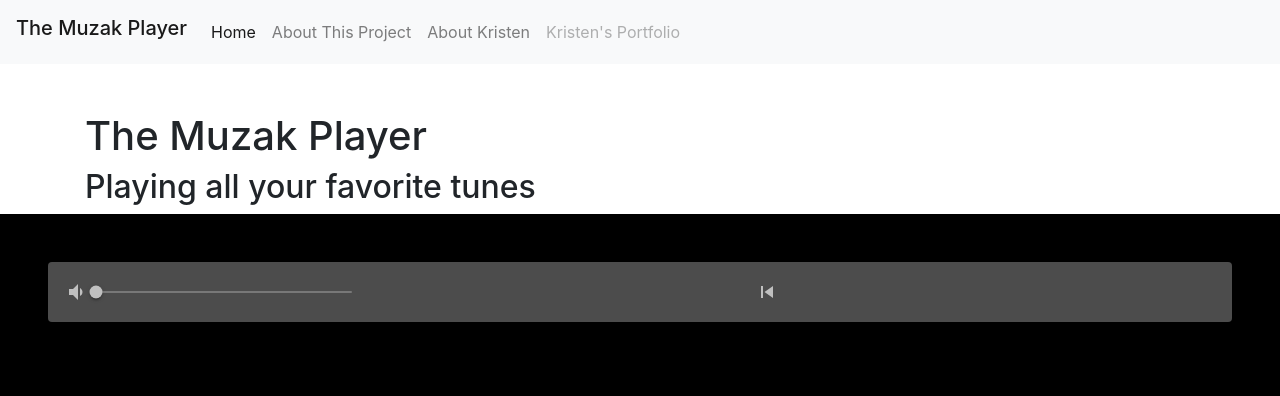
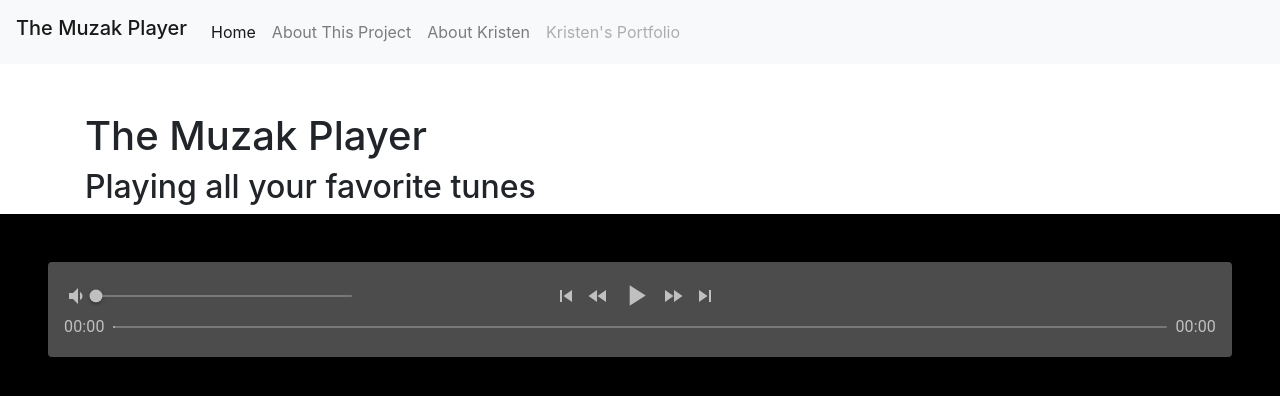
Before and after one commit to klwegner/music-player-practice, a React (Create React App) app: page / in a window 1280 px wide. Shown: the top 396 px of the page. Built offline with nearby package versions, Linux system fonts and the light colour scheme.

Commit message:
it works! It plays the first song specified! Yay!

```diff
--- a/src/components/MusicPlayer.js
+++ b/src/components/MusicPlayer.js
@@ -1,5 +1,5 @@
 import { styled, Typography, Slider, Paper, Stack, Box } from '@mui/material';
-
+import { useState, useEffect, useRef } from 'react';
 
 import VolumeDownIcon from '@mui/icons-material/VolumeDown';
 import VolumeUpIcon from '@mui/icons-material/VolumeUp';
@@ -10,7 +10,7 @@ import FastForwardIcon from '@mui/icons-material/FastForward';
 import PlayArrowIcon from '@mui/icons-material/PlayArrow';
 import SkipNextIcon from '@mui/icons-material/SkipNext';
 import SkipPreviousIcon from '@mui/icons-material/SkipPrevious';
-
+import FastRewindIcon from '@mui/icons-material/FastRewind';
 
 import furElise from '../assets/songs/10 - Fur Elise.mp3';
 import dreamsTonite from '../assets/songs/02 - Dreams Tonite.mp3';
@@ -39,16 +39,30 @@ height: 2,
 },
 '& .MuiSlider-thumb': {
   width: '13px',
-  height: '13px'
+  height: '13px',
+  display: props.thumbless ? 'none' : 'block',
 }
 }))
 
 
 function MusicPlayer() {
+  const audioPlayer = useRef();
+  const [isPlaying, setIsPlaying] = useState(false);
+  const [currentSong] = useState(furElise);
 
+  const togglePlay = () => {
+    if(!isPlaying) {
+    audioPlayer.current.play();
+  } else {
+    audioPlayer.current.pause();
+  }
+  setIsPlaying(prev => !prev)
+}
 
   return (
 <Div>
+<audio src={currentSong} ref={audioPlayer}/>
+
   <CustomPaper>
     <Box sx={{display: 'flex', justifyContent: 'space-between'}}>
       <Stack direction='row' spacing={1} sx ={{display: 'flex', justifyContent: 'flex-start', width: '25%', alignItems: 'center'}}>
@@ -57,19 +71,24 @@ function MusicPlayer() {
       </Stack>
       <Stack direction='row' spacing={1} sx={{ display: 'flex', width: '40%', alignItems: 'center' }}>
       <SkipPreviousIcon sx={{color: 'silver', '&:hover': {color: 'white'}}} />
+      <FastRewindIcon sx={{color: 'silver', '&:hover': {color: 'white'}}} />
 
+     {!isPlaying
+    ?  <PlayArrowIcon fontSize={'large'} sx={{color: 'silver', '&:hover': {color: 'white'}}} onClick={togglePlay}/>
+    :   <PauseIcon fontSize={'large'}  sx={{color: 'silver', '&:hover': {color: 'white'}}} onClick={togglePlay}/>
+     }
 
+      <FastForwardIcon sx={{color: 'silver', '&:hover': {color: 'white'}}} />
+      <SkipNextIcon sx={{color: 'silver', '&:hover': {color: 'white'}}} />
+      </Stack>
 
-{/*
-used https://www.youtube.com/results?search_query=react+music+player+tutorial
-stopped at 15:10 */}
-
-
-
-
-
+      <Stack sx={{display: 'flex', justifyContent: 'flex-end'}} />
+      </Box>
+      <Stack spacing={1} direction='row' sx={{display: 'flex', alignItems: 'center'}}>
+      <Typography sx={{color: 'silver'}}>00:00</Typography>
+      <PSlider thumbless />
+      <Typography sx={{color: 'silver'}}>00:00</Typography>
       </Stack>
-    </Box>
   </CustomPaper>
 </Div>
   )
```
